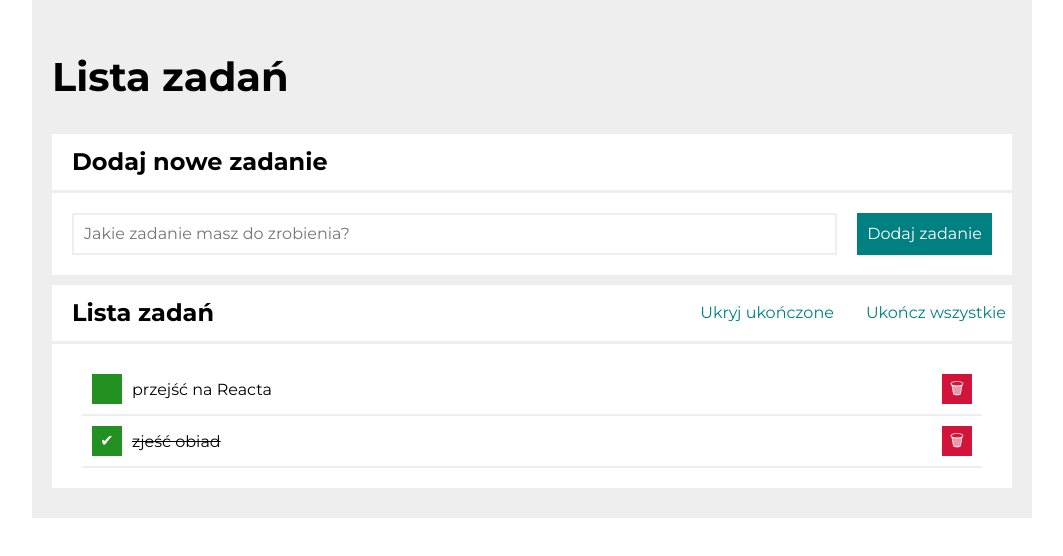
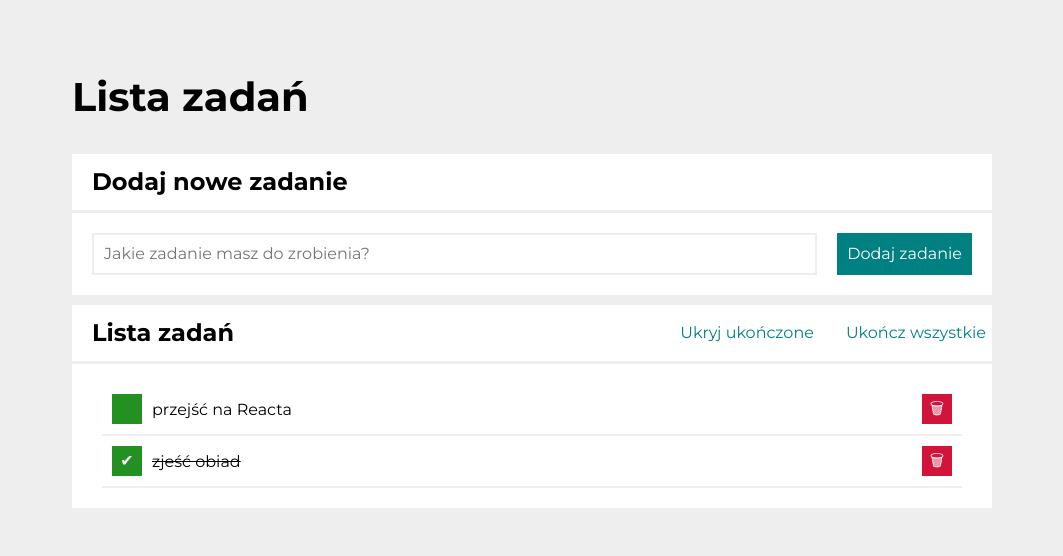
Before and after one commit to kozlowskiigor/task-list-react, a React (Create React App) app: page / in a window 1280 px wide. Shown: the top 556 px of the page, without its empty margins (108-1171 px from the left). Built offline with nearby package versions, Linux system fonts and the light colour scheme.

Commit message:
body class added

```diff
--- a/public/index.html
+++ b/public/index.html
@@ -28,7 +28,7 @@
   <link href="https://fonts.googleapis.com/css2?family=Montserrat:wght@400;600;700&amp;display=swap" rel="stylesheet">
 </head>
 
-<body>
+<body class="body">
   <noscript>You need to enable JavaScript to run this app.</noscript>
   <div id="root"></div>
   <!--
--- /dev/null
+++ b/src/Body/style.css
@@ -0,0 +1,9 @@
+.container {
+    background-color: #eee;
+    font-family: 'Montserrat', sans-serif;
+    margin: 0 auto;
+    padding: 20px;
+    word-break: break-word;
+    max-width: 1000px;
+    line-height: 1.5;
+}
```
